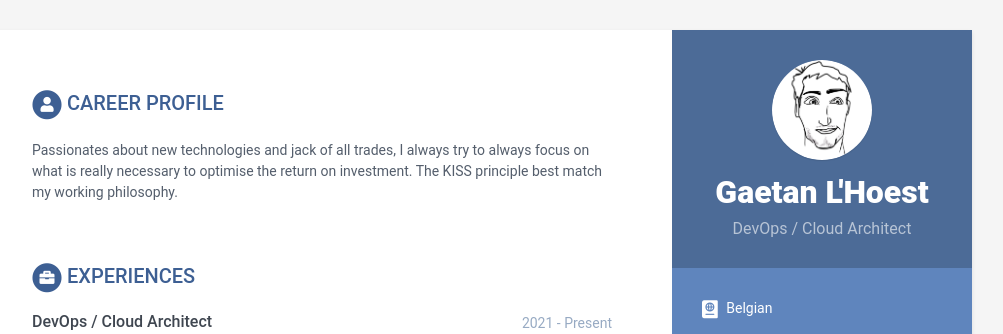
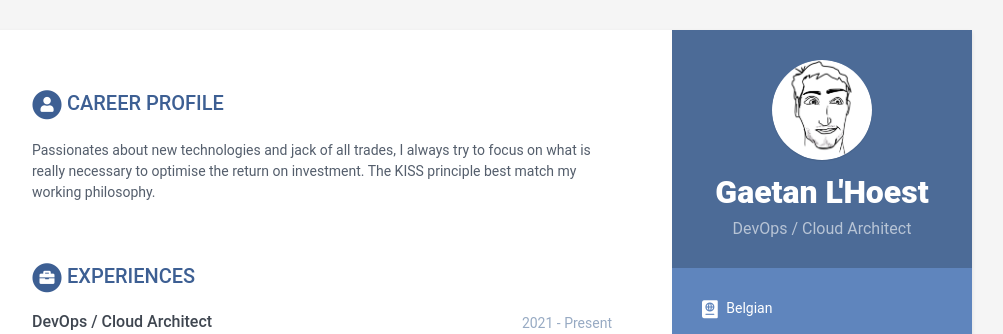
Before and after one commit to GaetanLhoest/digital-cv, a Jekyll site: the page built from index.html, in a window 1280 px wide and 900 px high. Shown: the top 334 px of the window, without its empty margins (168-1171 px from the left). Built offline with Jekyll 4.4.1, drawn with Linux system fonts in a browser that asks for light colours.

Commit message:
Fix typo

```diff
--- a/_data/data.yml
+++ b/_data/data.yml
@@ -48,7 +48,7 @@ sidebar:
 career-profile:
   title: Career Profile
   summary: |
-    Passionates about new technologies and jack of all trades, I always try to always focus
+    Passionates about new technologies and jack of all trades, I always try to focus
     on what is really necessary to optimise the return on investment.
     The KISS principle best match my working philosophy.
 education:
```
